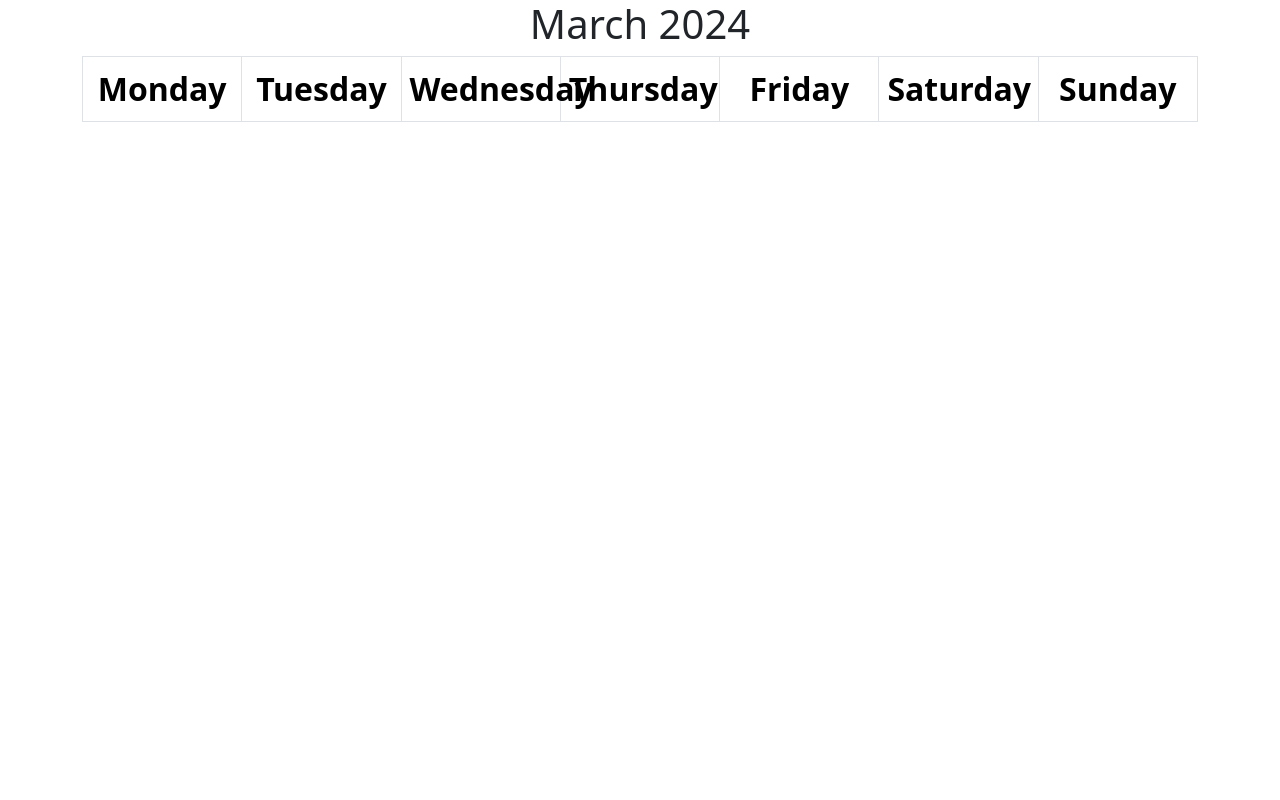
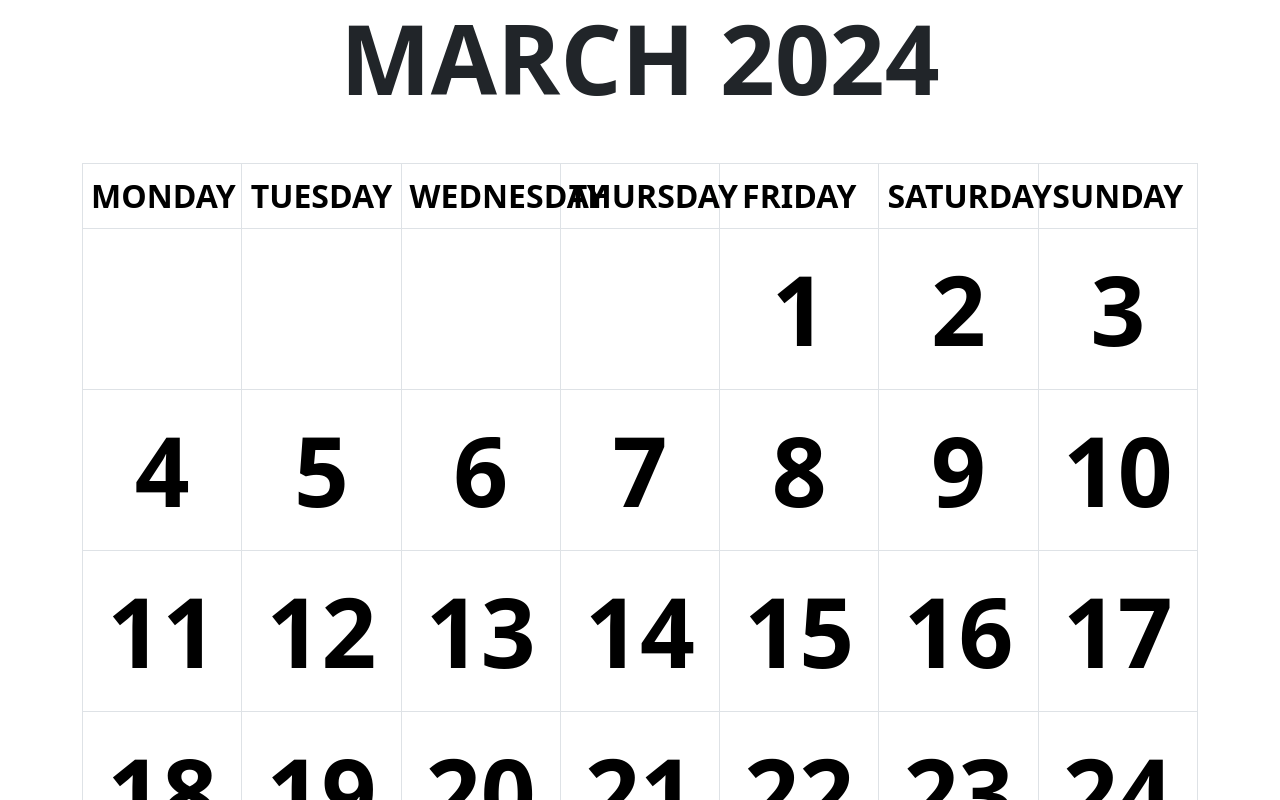
Before and after one commit to aportela/vue-printable-calendar, a Vue app: page / in a window 1280 px wide. Shown: the top 800 px of the page. Built offline with nearby package versions, Linux system fonts and the light colour scheme.

Commit message:
implementation done with ChatGPT assist

```diff
--- a/src/App.vue
+++ b/src/App.vue
@@ -1,10 +1,10 @@
 <script setup lang="ts">
 import PrintableCalendar from './components/PrintableCalendar.vue'
+import './style.css'
 </script>
 
 <template>
   <PrintableCalendar />
 </template>
 
-<style scoped>
-</style>
+<style scoped></style>
--- a/src/components/PrintableCalendar.vue
+++ b/src/components/PrintableCalendar.vue
@@ -3,12 +3,72 @@
 import { ref } from 'vue'
 import type { Ref } from 'vue'
 
-const weekDayNames = ["Monday", "Tuesday", "Wednesday", "Thursday", "Friday", "Saturday", "Sunday"]
 
-const monthName = "March"
+function getWeekDayNames(startAtSunday: boolean) {
+  const weekDayNames = [];
+  const currentDate = new Date();
+
+  const currentDayOfWeek = currentDate.getDay();
+  const daysToAdd = startAtSunday ? (0 - currentDayOfWeek) : (1 - currentDayOfWeek);
+  currentDate.setDate(currentDate.getDate() + daysToAdd);
+
+  for (let i = 0; i < 7; i++) {
+    weekDayNames.push(currentDate.toLocaleDateString(window.navigator.language, { weekday: 'long' }).toUpperCase());
+    currentDate.setDate(currentDate.getDate() + 1);
+  }
+  return (weekDayNames)
+}
+
+const weekDayNames = getWeekDayNames(false)
+
+const monthName = (new Date()).toLocaleDateString(window.navigator.language, { month: 'long' }).toUpperCase()
 
 const year = 2024
 
+function getCalendar(startAtSunday: boolean, year: number, month: number) {
+  const firstDayOfMonth = new Date(year, month - 1, 1).getDay();
+  const daysInMonth = new Date(year, month, 0).getDate();
+
+  let calendar = [];
+  let currentWeek = [];
+
+  // Determine el índice del primer día de la semana según el parámetro startAtSunday
+  const firstDayOfWeekIndex = startAtSunday ? 0 : 1;
+
+  // Determine el número de celdas vacías antes del primer día del mes
+  let emptyCellsBefore = firstDayOfMonth - firstDayOfWeekIndex;
+  if (emptyCellsBefore < 0) {
+    emptyCellsBefore += 7;
+  }
+
+  // Celdas vacías antes del primer día del mes
+  for (let i = 0; i < emptyCellsBefore; i++) {
+    currentWeek.push('');
+  }
+
+  // Días del mes
+  for (let day = 1; day <= daysInMonth; day++) {
+    currentWeek.push(day);
+    if (currentWeek.length === 7) {
+      calendar.push(currentWeek);
+      currentWeek = [];
+    }
+  }
+
+  // Agregar la última semana si tiene días
+  if (currentWeek.length > 0) {
+    while (currentWeek.length < 7) {
+      currentWeek.push('');
+    }
+    calendar.push(currentWeek);
+  }
+
+  calendar.push(currentWeek);
+  return calendar;
+
+}
+
+const calendar = getCalendar(false, 2024, 3)
 </script>
 
 <template>
@@ -21,38 +81,12 @@ const year = 2024
             <th v-for="weekDayName in weekDayNames" :key="weekDayName"> {{ weekDayName }}</th>
           </tr>
         </thead>
+        <tbody>
+          <tr v-for="week in calendar">
+            <td v-for="day in week"> {{ day }}</td>
+          </tr>
+        </tbody>
       </table>
     </div>
   </div>
 </template>
-
-<style scoped>
-table {
-  table-layout: fixed;
-}
-
-th {
-  text-align: center;
-  font-size: 2em;
-}
-
-td {
-  text-align: center;
-  font-size: 6em;
-  font-weight: bolder;
-  width: 10em;
-}
-
-@media print {
-  table {
-    border: solid #000 !important;
-    border-width: 2px 0 0 2px !important;
-  }
-
-  th,
-  td {
-    border: solid #000 !important;
-    border-width: 0 2px 2px 0 !important;
-  }
-}
-</style>
--- /dev/null
+++ b/src/style.css
@@ -0,0 +1,36 @@
+h1 {
+    text-align: center;
+    margin: 0em 0em 0.5em 0em;
+    font-size: 6em;
+    font-weight: bolder;
+}
+
+table {
+    table-layout: fixed;
+    width: 11em;
+}
+
+th {
+    text-align: center;
+    font-size: 2em;
+}
+
+td {
+    text-align: center;
+    font-size: 6em;
+    font-weight: bolder;
+    width: 10em;
+}
+
+@media print {
+    table {
+        border: solid #000 !important;
+        border-width: 2px 0 0 2px !important;
+    }
+
+    th,
+    td {
+        border: solid #000 !important;
+        border-width: 0 2px 2px 0 !important;
+    }
+}
```
